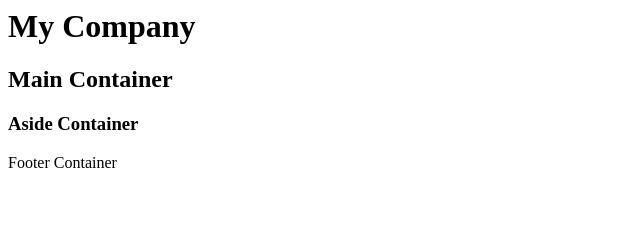
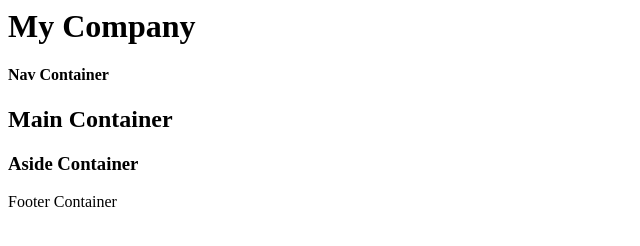
Before and after one commit to gayangmg/DEV, a plain HTML site: page Week-1/index.html in a window 1280 px wide. Shown: the whole page, without its empty margins (0-640 px from the left). Drawn offline with Linux system fonts and the light colour scheme.

Commit message:
version2

```diff
--- a/Week-1/index.html
+++ b/Week-1/index.html
@@ -5,7 +5,9 @@
         <header>
             <h1>My Company</h1>
         </header>
-        <nav></nav>
+        <nav>
+            <h4>Nav Container</h4>
+        </nav>
         <main>
             <h2>Main Container</h2>
         </main>
```
